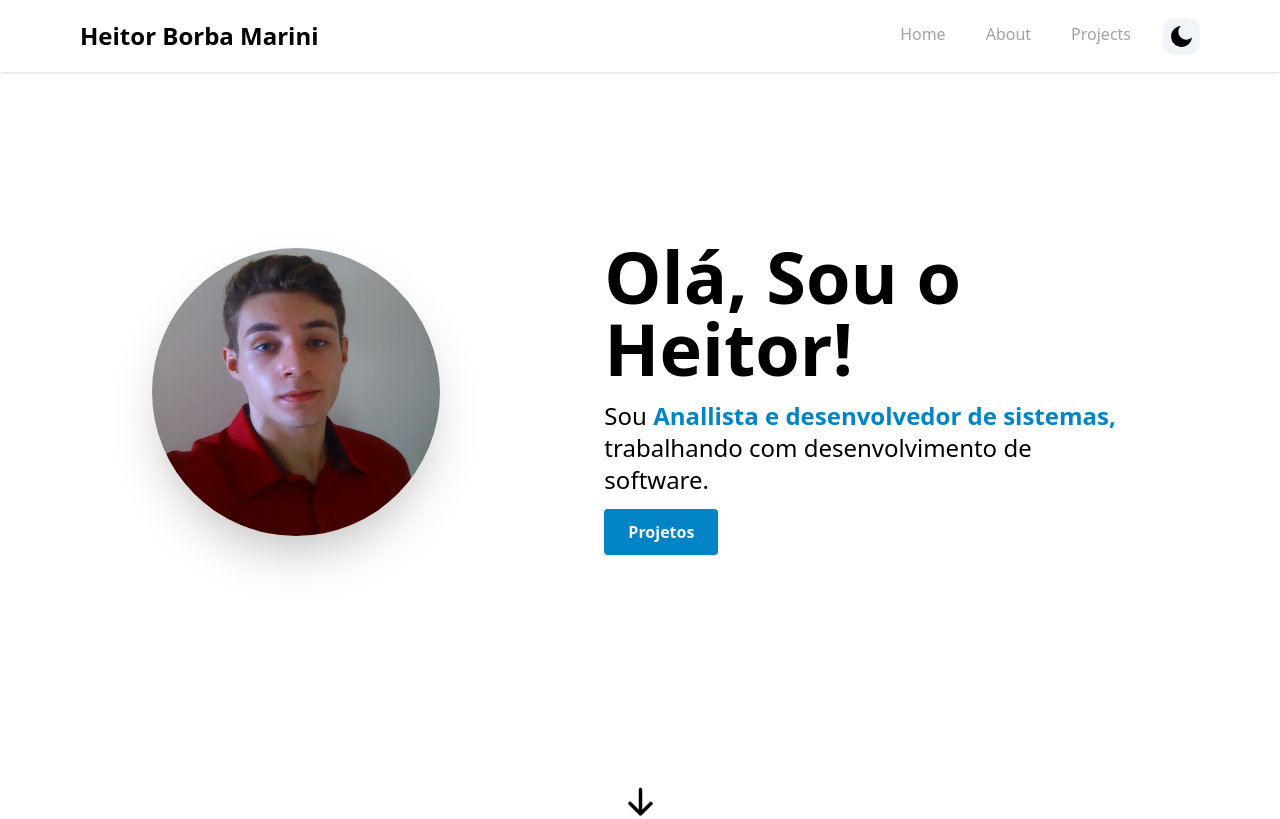
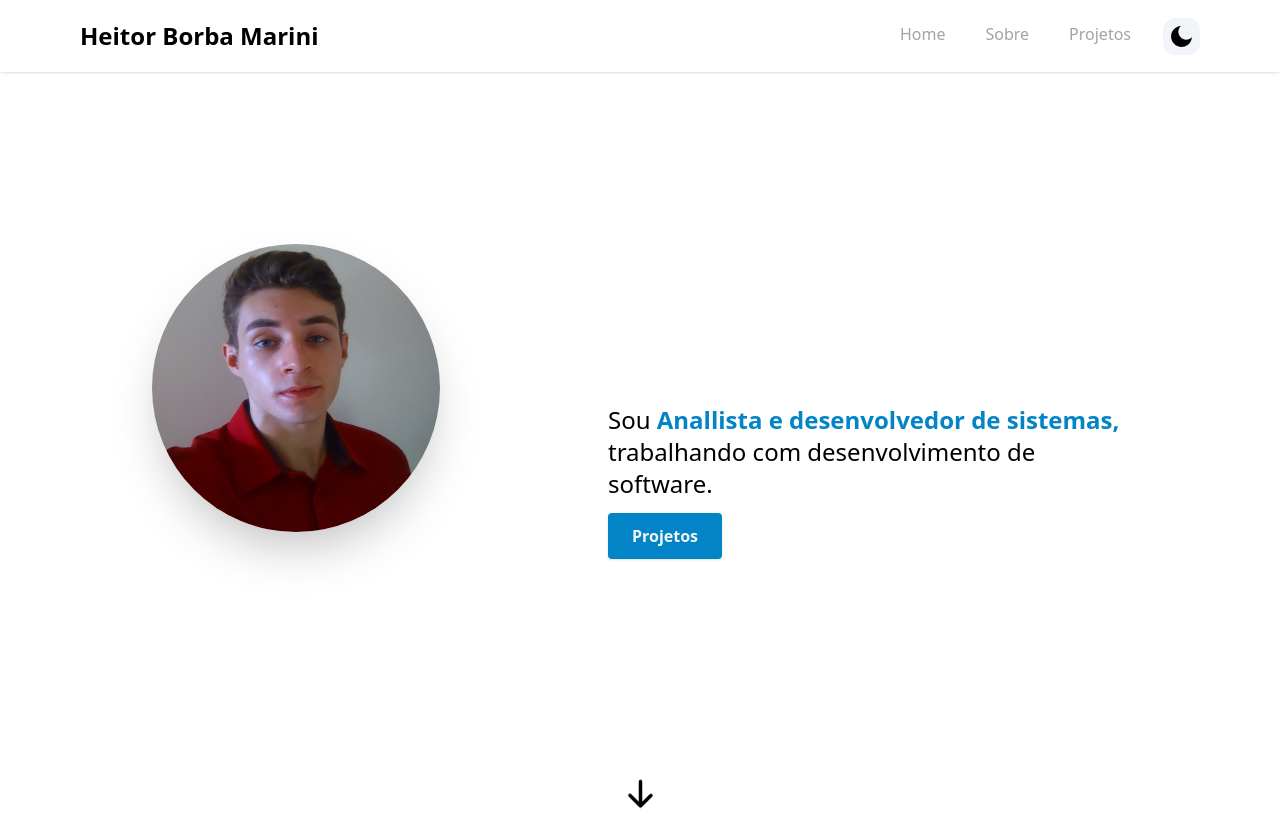
Before and after one commit to HeitorBMarini/portifolio-nextjs-1, a Next.js app: page / in a window 1280 px wide. Shown: the top 819 px of the page. Built offline with nearby package versions, Linux system fonts and the light colour scheme.

Commit message:
Atualizando com animação no texto da hero section

```diff
--- a/src/app/globals.css
+++ b/src/app/globals.css
@@ -27,3 +27,17 @@
     width: calc(100% - 450px);
   }
 }
+
+ /*Animação do texto na hero sections */
+ @keyframes typing {
+  from { opacity: 0; }
+  to { opacity: 1; }
+}
+
+.typing-animation {
+  display: inline-block;
+  animation: typing 0.5s forwards;
+  opacity: 0;
+  margin-right: 3px;
+  padding-right: 0.5px;
+}
--- a/src/components/AboutSection.tsx
+++ b/src/components/AboutSection.tsx
@@ -8,6 +8,7 @@ const languages = [
   { skill: "PHP" },
   { skill: "Node JS" },
   { skill: "Python" },
+  { skill: "Power BI " },
   { skill: "Jupyter Notebooks" },
   { skill: "Java" },
   { skill: "Flask" },
@@ -56,7 +57,7 @@ const AboutSection = () => {
               <span className="font-bold text-sky-600">
                 nunca desiste
               </span>{" "}
-              e&#39;s tem uma paixão por
+               tem uma paixão por
              tecnologia, muitas coisas podem mudar em suav vida e cada desafio, você evolui e descobre do que é capaz 🚀
             </p>
             <br/>
--- a/src/components/HeroSection.tsx
+++ b/src/components/HeroSection.tsx
@@ -4,11 +4,13 @@ import Image from "next/image"
 
 import { HiArrowDown } from "react-icons/hi"
 import { Link } from "react-scroll"
+import TypingAnimation from "./TypingAnimation"
 
 const HeroSection = () => {
   return (
     <section id="home">
-      <div className="flex flex-col text-center items-center justify-center animate-fadeIn animation-delay-2 my-10 py-16 sm:py-32 md:py-48 md:flex-row md:space-x-4 md:text-left">
+      <div className="flex flex-col text-center items-center justify-center animate-fadeIn
+      animation-delay-2 my-6 py-14 sm:py-32 md:py-48 md:flex-row md:space-x-4 md:text-left">
         <div className="md:mt-2 md:w-1/2">
           <Image
             src="/foto-perfil.jpg"
@@ -18,9 +20,11 @@ const HeroSection = () => {
             className="rounded-full shadow-2xl max-w-72 max-h-72"
           />
         </div>
-        <div className="md:mt-2 md:w-3/5">
-          <h1 className="text-4xl font-bold mt-6 md:mt-0 md:text-7xl">Olá, Sou o  Heitor!</h1>
-          <p className="text-lg mt-4 mb-6 md:text-2xl">
+        <div className="md:mt-2 md:w-3/5 p-1">
+        <TypingAnimation text="Olá, me chamo Heitor" />
+
+
+          <p className="text-lg mt-8 mb-6 md:text-2xl">
             Sou{" "}
             <span className="font-semibold text-sky-600">
 
--- a/src/components/Navbar.tsx
+++ b/src/components/Navbar.tsx
@@ -18,11 +18,11 @@ const NAV_ITEMS: Array<NavItem> =[
         page: "home",
     },
     {
-        label: "About",
-        page: "About",
+        label: "Sobre",
+        page: "about",
     },
     {
-        label: "Projects",
+        label: "Projetos",
         page: "projects",
     },
 
--- /dev/null
+++ b/src/components/TypingAnimation.tsx
@@ -0,0 +1,30 @@
+import React from 'react';
+
+interface TypingAnimationProps {
+  text: string;
+}
+
+const TypingAnimation: React.FC<TypingAnimationProps> = ({ text }) => {
+  // Dividir o texto por \\n e renderizar com quebras de linha
+  const renderAnimatedText = (text: string) => {
+    return text.split('\\n').map((line, indexLine, array) => (
+      <React.Fragment key={indexLine}>
+        {line.split('').map((letter, indexLetter) => (
+          <span key={indexLetter} style={{ animationDelay: `${0.05 * (indexLetter + indexLine * 100)}s` }} className="typing-animation">
+            {letter}
+          </span>
+        ))}
+        {/* Adiciona <br /> entre as linhas, exceto após a última linha */}
+        {indexLine < array.length - 1 ? <br key={`br-${indexLine}`} /> : null}
+      </React.Fragment>
+    ));
+  };
+
+  return (
+    <div className="text-4xl font-bold mt-6 md:mt-0 md:text-7xl w-full text-white">
+      {renderAnimatedText(text)}
+    </div>
+  );
+};
+
+export default TypingAnimation;
```
